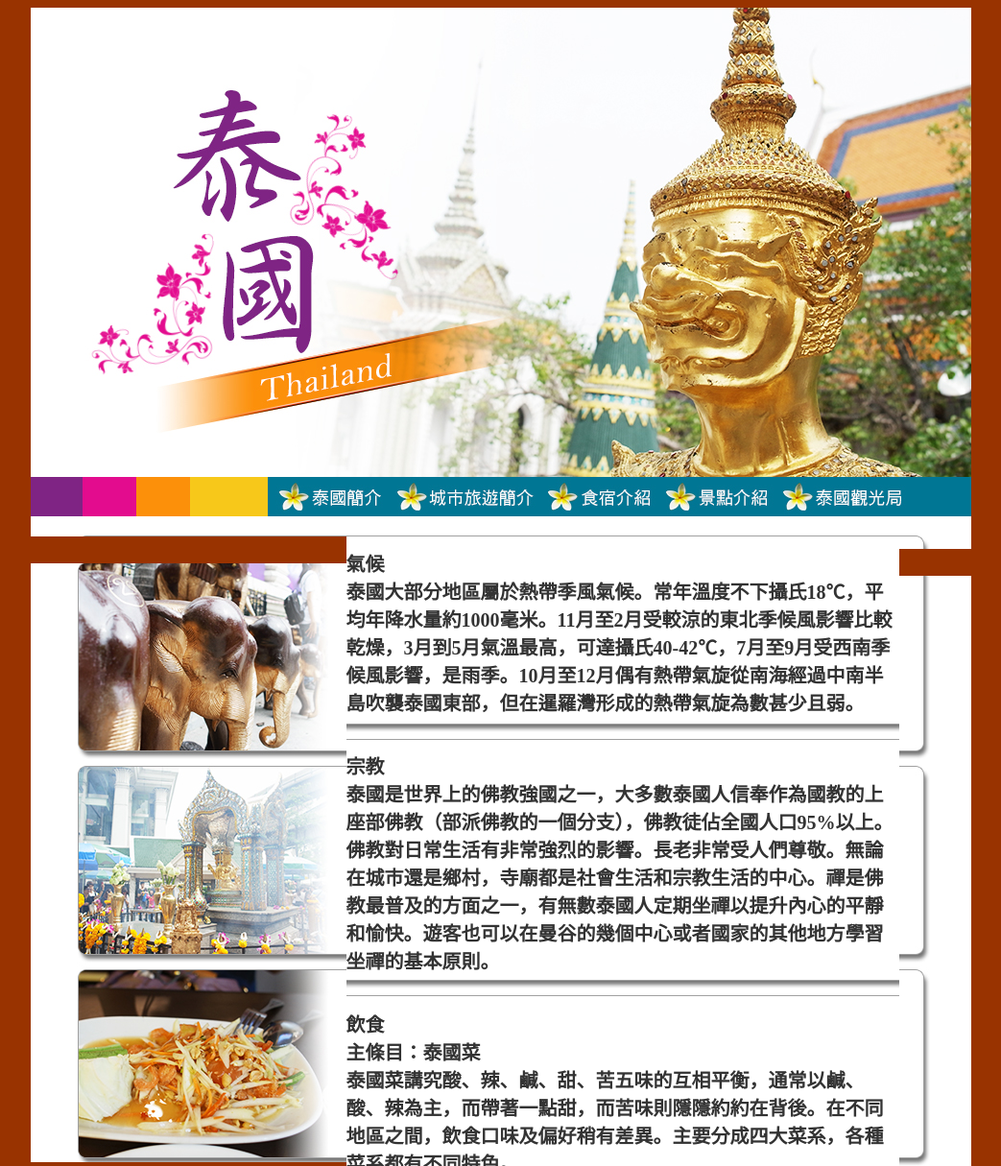
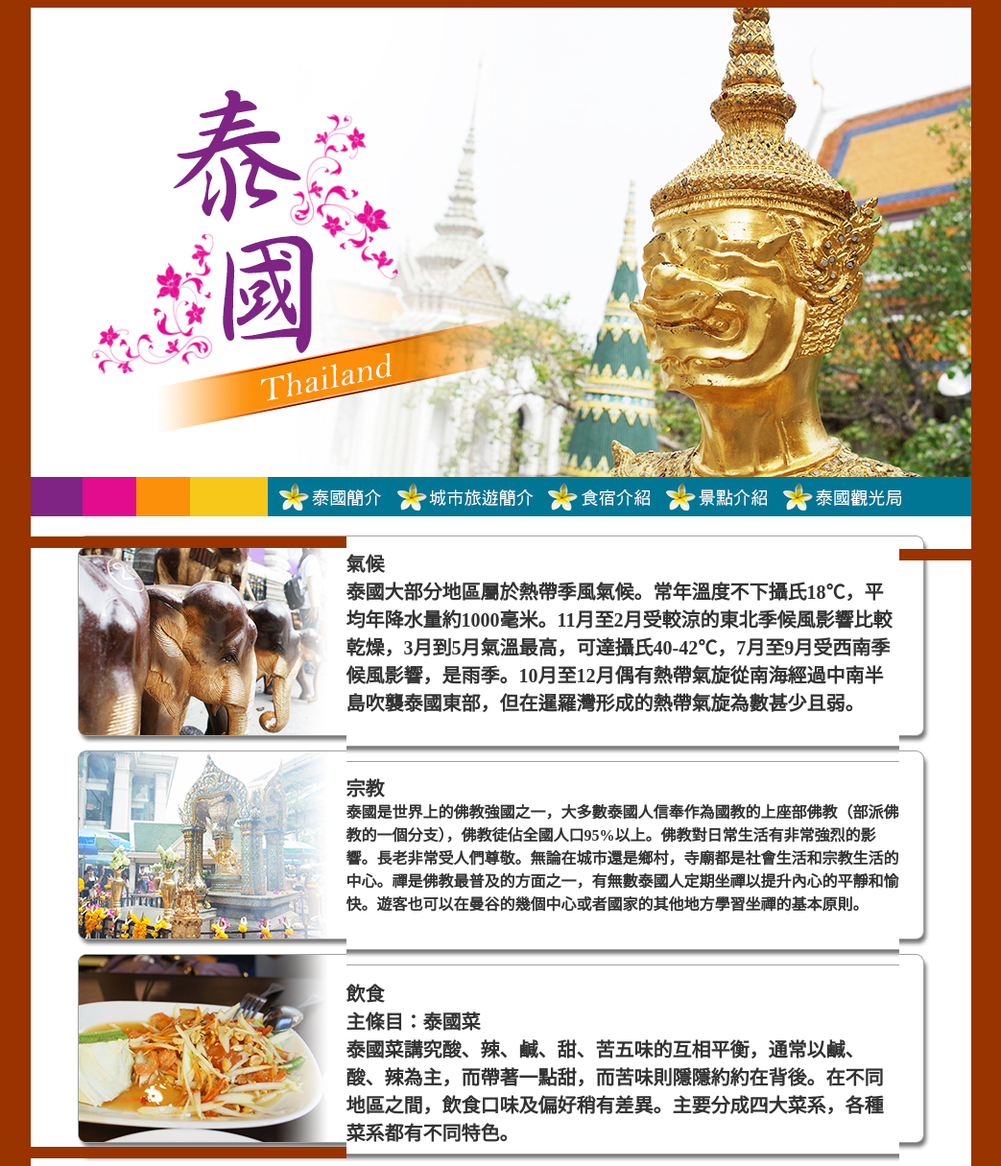
Before and after one commit to jingyi5201014/106, a plain HTML site: page 106/index.html in a window 1280 px wide. Shown: the top 1215 px of the page at 96% size, without its empty margins (118-1161 px from the left). Drawn offline with Linux system fonts and the light colour scheme.

Commit message:
Add files via upload

```diff
--- a/106/index.html
+++ b/106/index.html
@@ -65,7 +65,8 @@ p {
 	</tr>
 	<tr>
 		<td colspan="5" valign="top" bgcolor="#FFFFFF"><h2>氣候<br />
-	    泰國大部分地區屬於熱帶季風氣候。常年溫度不下攝氏18℃，平均年降水量約1000毫米。11月至2月受較涼的東北季候風影響比較乾燥，3月到5月氣溫最高，可達攝氏40-42℃，7月至9月受西南季候風影響，是雨季。10月至12月偶有熱帶氣旋從南海經過中南半島吹襲泰國東部，但在暹羅灣形成的熱帶氣旋為數甚少且弱。</h2></td>
+	    泰國大部分地區屬於熱帶季風氣候。常年溫度不下攝氏18℃，平均年降水量約1000毫米。11月至2月受較涼的東北季候風影響比較乾燥，3月到5月氣溫最高，可達攝氏40-42℃，7月至9月受西南季候風影響，是雨季。10月至12月偶有熱帶氣旋從南海經過中南半島吹襲泰國東部，但在暹羅灣形成的熱帶氣旋為數甚少且弱。</h2>
+	    <p>&nbsp;</p></td>
 		<td rowspan="7">
 			<img id="index_12" src="images/index_12.jpg" width="75" height="631" alt="" /></td>
 		<td>
@@ -78,8 +79,8 @@ p {
 			<img src="images/spacer.gif" width="1" height="36" alt="" /></td>
 	</tr>
 	<tr>
-		<td colspan="5" valign="top" bgcolor="#FFFFFF"><h2>宗教<br />
-	    泰國是世界上的佛教強國之一，大多數泰國人信奉作為國教的上座部佛教（部派佛教的一個分支），佛教徒佔全國人口95%以上。佛教對日常生活有非常強烈的影響。長老非常受人們尊敬。無論在城市還是鄉村，寺廟都是社會生活和宗教生活的中心。禪是佛教最普及的方面之一，有無數泰國人定期坐禪以提升內心的平靜和愉快。遊客也可以在曼谷的幾個中心或者國家的其他地方學習坐禪的基本原則。</h2></td>
+		<td colspan="5" valign="top" bgcolor="#FFFFFF"><h2>宗教</h2>
+	    <p><strong>泰國是世界上的佛教強國之一，大多數泰國人信奉作為國教的上座部佛教（部派佛教的一個分支），佛教徒佔全國人口95%以上。佛教對日常生活有非常強烈的影響。長老非常受人們尊敬。無論在城市還是鄉村，寺廟都是社會生活和宗教生活的中心。禪是佛教最普及的方面之一，有無數泰國人定期坐禪以提升內心的平靜和愉快。遊客也可以在曼谷的幾個中心或者國家的其他地方學習坐禪的基本原則。</strong></p></td>
 		<td>
 			<img src="images/spacer.gif" width="1" height="177" alt="" /></td>
 	</tr>
```
